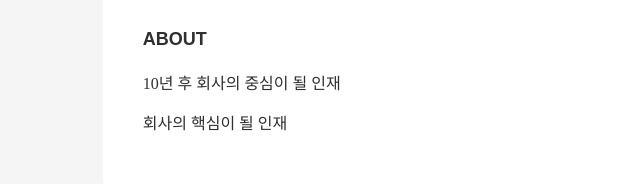
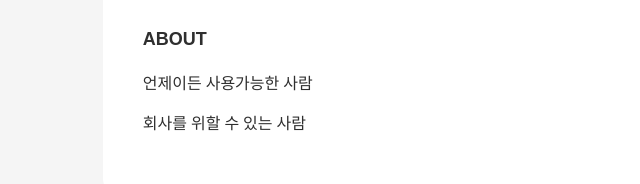
Before and after one commit to yuls0202/09262, a plain HTML site: page index.html in a window 1280 px wide. Shown: the part 352-536 px from the top of the page, without its empty margins (0-640 px from the left). Drawn offline with Linux system fonts and the light colour scheme.

Commit message:
Update index.html

```diff
--- a/index.html
+++ b/index.html
@@ -37,8 +37,8 @@
 </section>
 <section id="about">
     <h2>ABOUT</h2>
-    <p>10년 후 회사의 중심이 될 인재</p>
-    <p>회사의 핵심이 될 인재</p>
+    <p>언제이든 사용가능한 사람</p>
+    <p>회사를 위할 수 있는 사람</p>
 </section>
 <section id="contact">
     <h2>CONTACT</h2>
```
